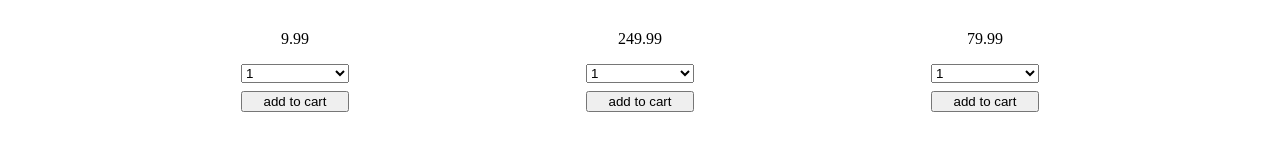
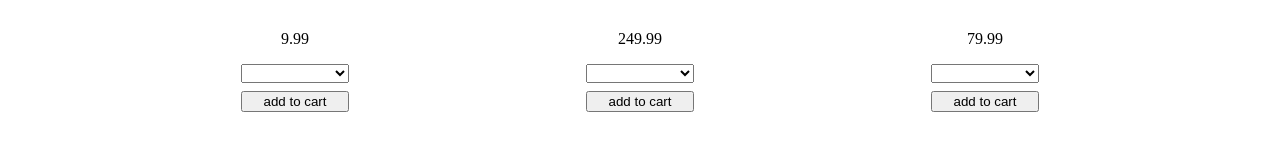
Before and after one commit to cjlee9393/my-store, an Angular app: page / in a window 1280 px wide. Shown: the part 444-598 px from the top of the page. Built offline with nearby package versions, Linux system fonts and the light colour scheme.

Commit message:
generate the product list component

```diff
--- a/src/app/components/product-item/product-item.component.html
+++ b/src/app/components/product-item/product-item.component.html
@@ -2,11 +2,11 @@
     <img class="product-image" src="{{ product.url }}">
     <p>{{ product.name }}</p>
     <p>{{ product.price }}</p>
-    <select class="select-input" name="quantity">
-        <option value="1">1</option>
-        <option value="2">2</option>
-        <option value="3">3</option>
-        <option value="4">4</option>
+    <select class="select-input" name="quantity" [(ngModel)]="quantity">
+        <option value=1>1</option>
+        <option value=2>2</option>
+        <option value=3>3</option>
+        <option value=4>4</option>
     </select>
-    <button class="select-input"> add to cart </button>
+    <button (click)="addToCart(product.id, quantity)" class="select-input"> add to cart </button>
 </div>
```
